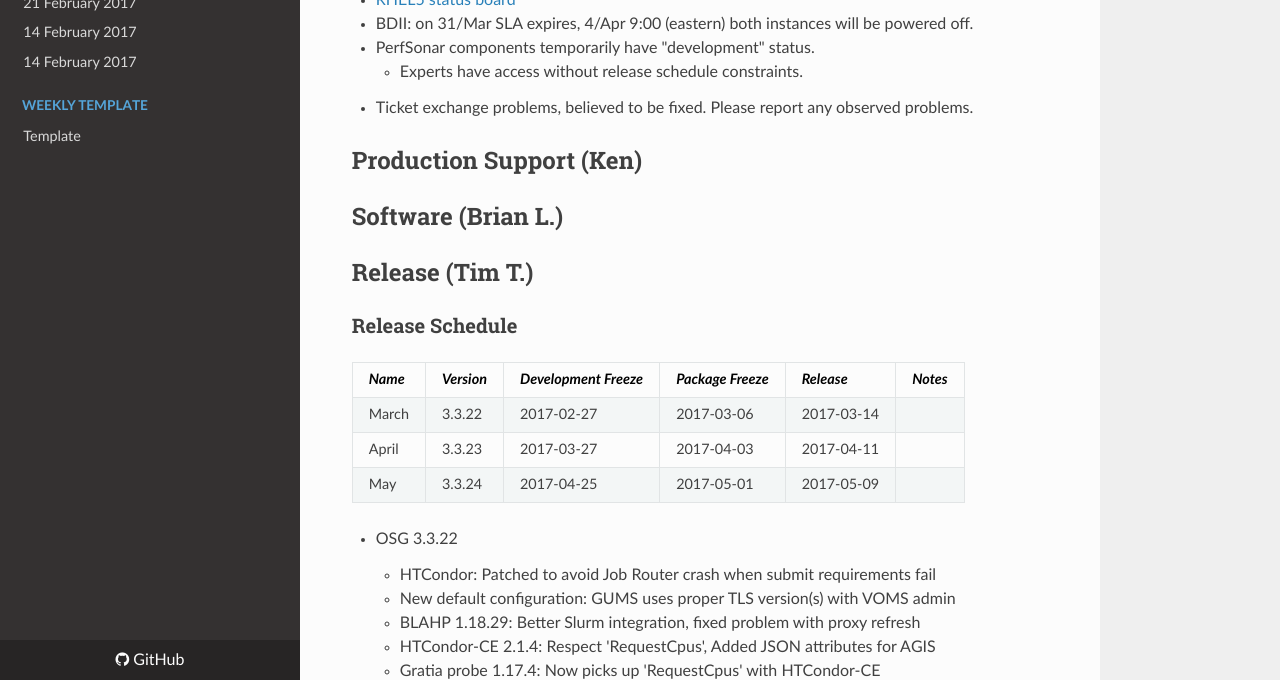
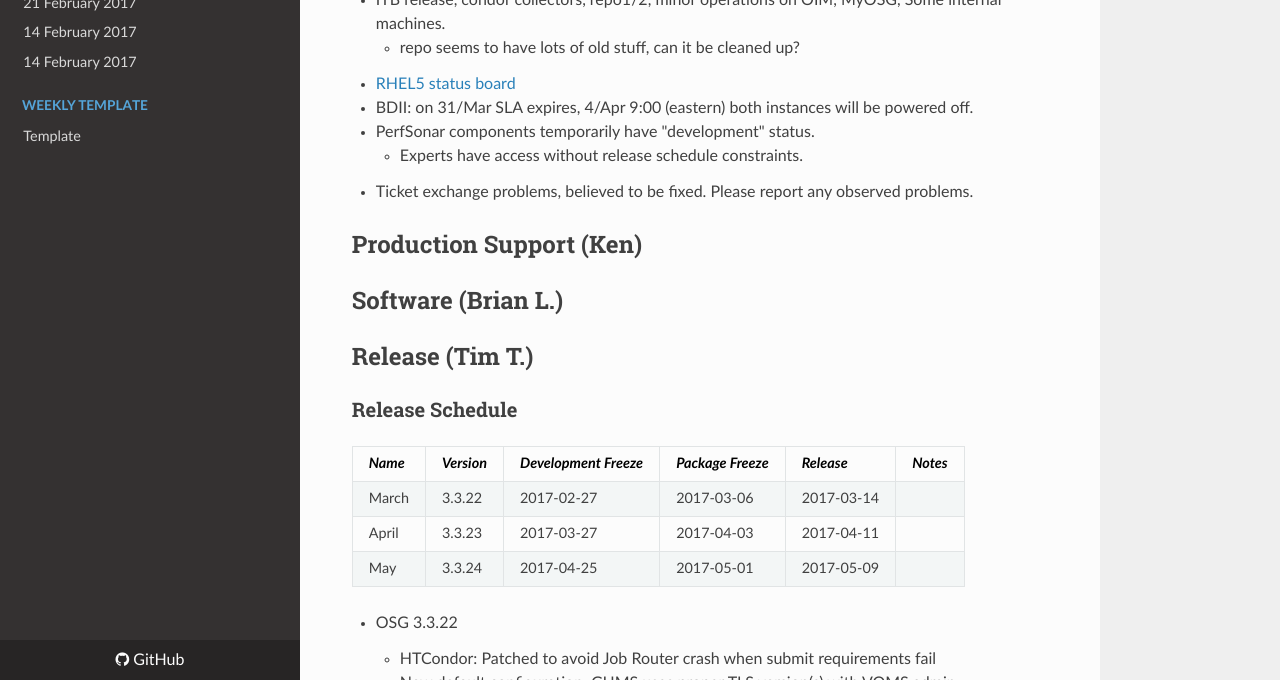
Before and after one commit to zsshah/production, an MkDocs documentation site: the page built from docs/WeeklyMinutes/21March2017.md, in a window 1280 px wide and 900 px high, scrolled down 2167 px, cut to the strip 220-900 px from the top of the window. Built offline with MkDocs 1.6.1, drawn with Linux system fonts in a browser that asks for light colours; nearby versions of some CDN libraries; old or Windows-style settings are respelled for this version of MkDocs; some of the changed text lies outside the part shown.

Commit message:
Update 21March2017.md

```diff
--- a/docs/WeeklyMinutes/21March2017.md
+++ b/docs/WeeklyMinutes/21March2017.md
@@ -30,11 +31,13 @@
    * <img src="http://gratiaweb1.grid.iu.edu/gratiastatic/today/osg_wall_hours.png"/><br>
    * <img src="http://osg-flock.grid.iu.edu/monitoring/condor/condor_7day.png" width='630' height='390'  /><br>
    * ITB release, condor collectors, repo1/2, minor operations on OIM, MyOSG, Some internal machines.
+      * repo seems to have lots of old stuff, can it be cleaned up?
    * [RHEL5 status board](http://monitor.grid.iu.edu/kernel/kernel_overview_el5.html)
    * BDII: on 31/Mar SLA expires, 4/Apr 9:00 (eastern) both instances will be powered off.
    * PerfSonar components temporarily have "development" status.
       * Experts have access without release schedule constraints.
    * Ticket exchange problems, believed to be fixed. Please report any observed problems.
+
 ## Production Support (Ken)
 
 ## Software (Brian L.)
```
Also changed, not shown: other parts of docs/WeeklyMinutes/21March2017.md (+1 -0 lines).
